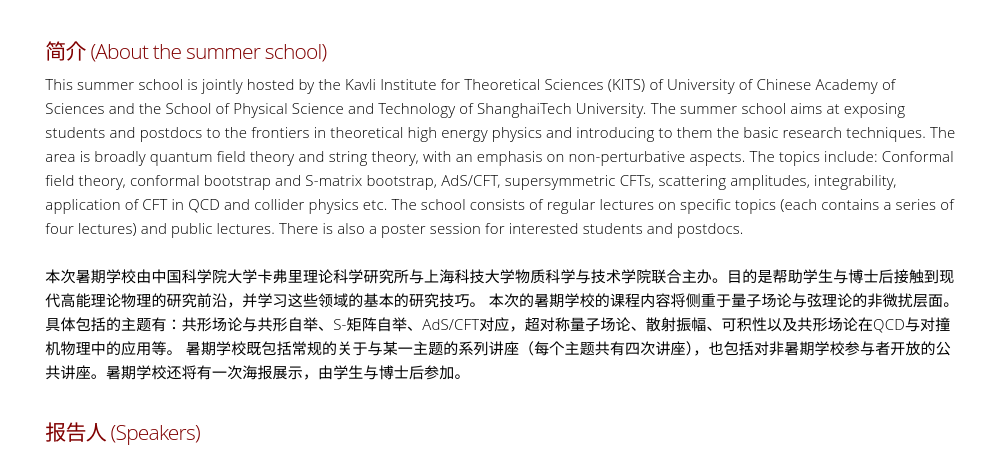
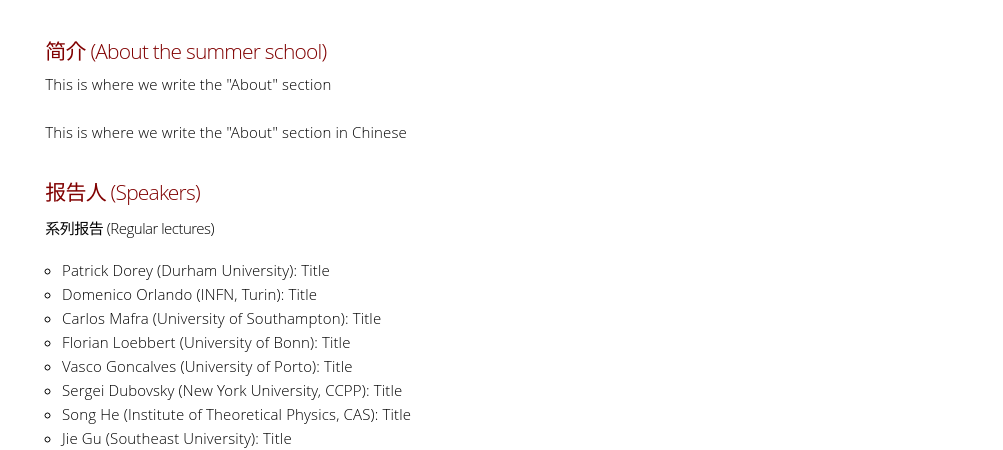
Before and after one commit to kostasrigatos/kostasrigatos.github.io, a plain HTML site: page index.html in a window 1280 px wide. Shown: the part 362-812 px from the top of the page, without its empty margins (138-1141 px from the left). Drawn offline with Linux system fonts and the light colour scheme.

Commit message:
Update index.html

```diff
--- a/index.html
+++ b/index.html
@@ -24,7 +24,7 @@
 						<div class="col-md-6 col-12">
 							<img src="websitelogo2.png"  style="max-width: 100%;" />
 								 <div class="tm-site-text-box">
-							<!-- <h1 class="tm-site-title">KITS-ShanghaiTech Summer School: Frontiers in Theoretical High Energy Physics</h1> -->
+							<!-- <h1 class="tm-site-title">KITS-Summer School: Frontiers in Theoretical High Energy Physics</h1> -->
 
 								<!-- <h1 class="tm-site-title">国科大卡弗里所-上科大暑期学校</h1>   -->
 
@@ -57,18 +57,12 @@
 	<h4 style="margin-top: 30pt;"> 简介 (About the summer school) </h4>
 
 <p class="p2" style="margin-top:-10pt;">
-This summer school is jointly hosted by the Kavli Institute for Theoretical Sciences (KITS) of University of Chinese Academy of Sciences and the School of Physical Science and Technology of ShanghaiTech University.
-The summer school aims at exposing students and postdocs to the frontiers in theoretical high energy physics and introducing to them the basic research techniques.
-The area is broadly quantum field theory and string theory, with an emphasis on non-perturbative aspects.
-The topics include: Conformal field theory, conformal bootstrap and S-matrix bootstrap, AdS/CFT, supersymmetric CFTs, scattering amplitudes, integrability, application of CFT in QCD and collider physics etc.
-The school consists of regular lectures on specific topics (each contains a series of four lectures) and public lectures. There is also a poster session for interested students and postdocs.
+This is where we write the "About" section
 <br>
 
 <br>
 
-本次暑期学校由中国科学院大学卡弗里理论科学研究所与上海科技大学物质科学与技术学院联合主办。目的是帮助学生与博士后接触到现代高能理论物理的研究前沿，并学习这些领域的基本的研究技巧。
-本次的暑期学校的课程内容将侧重于量子场论与弦理论的非微扰层面。具体包括的主题有：共形场论与共形自举、S-矩阵自举、AdS/CFT对应，超对称量子场论、散射振幅、可积性以及共形场论在QCD与对撞机物理中的应用等。
-暑期学校既包括常规的关于与某一主题的系列讲座（每个主题共有四次讲座），也包括对非暑期学校参与者开放的公共讲座。暑期学校还将有一次海报展示，由学生与博士后参加。
+This is where we write the "About" section in Chinese
 
 <br>
 
@@ -87,23 +81,21 @@
 
 <h5> <div id="spe">系列报告 (Regular lectures)</div> </h5>
 <ul>
-	<li>Nadav Drukker (英国伦敦国王学院): Defects in CFTs
+	<li>Patrick Dorey (Durham University): Title
 	</li>
-	<li>冯波 (浙江大学): Introduction to scattering amplitudes
+	<li>Domenico Orlando (INFN, Turin): Title
 	</li>
-	<li>江云峰 (东南大学): Introduction to integrability (Integrable quantum spin chains, integrable quantum field theory, integrability in AdS/CFT)
+	<li>Carlos Mafra (University of Southampton): Title
 	</li>
-	<li>Rajesh Gopakumar (印度国际理论科学中心): Deriving AdS/CFT duality
+	<li>Florian Loebbert (University of Bonn): Title
 	</li>
-	<li>Petr Kravchuk (英国伦敦国王学院): Light-ray operators
+	<li>Vasco Goncalves (University of Porto): Title
 	</li>
-	<li>Martin Kruczenski (美国普度大学): S-matrix bootstrap
+	<li>Sergei Dubovsky (New York University, CCPP): Title
 	</li>
-	<li>Balt van Rees (法国巴黎综合理工学院): Conformal bootstrap
+	<li>Song He (Institute of Theoretical Physics, CAS): Title
 	</li>
-	<li>Masahito Yamazaki (日本东京大学): Quivers and Integrability
-	</li>
-	<li>朱华星 (浙江大学): Applications of CFT in QCD and collider physics
+	<li>Jie Gu (Southeast University): Title
 	</li>
 
 
```
